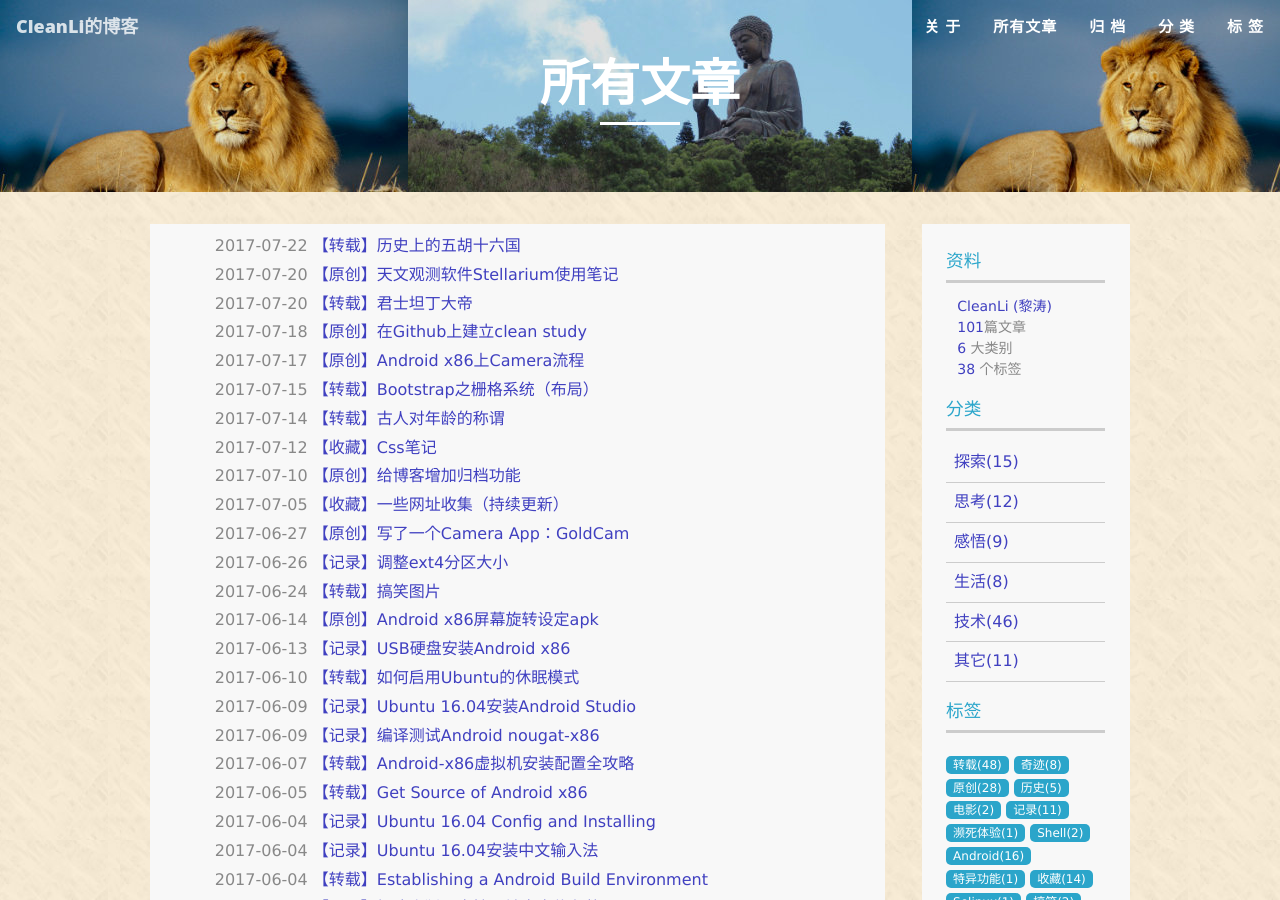
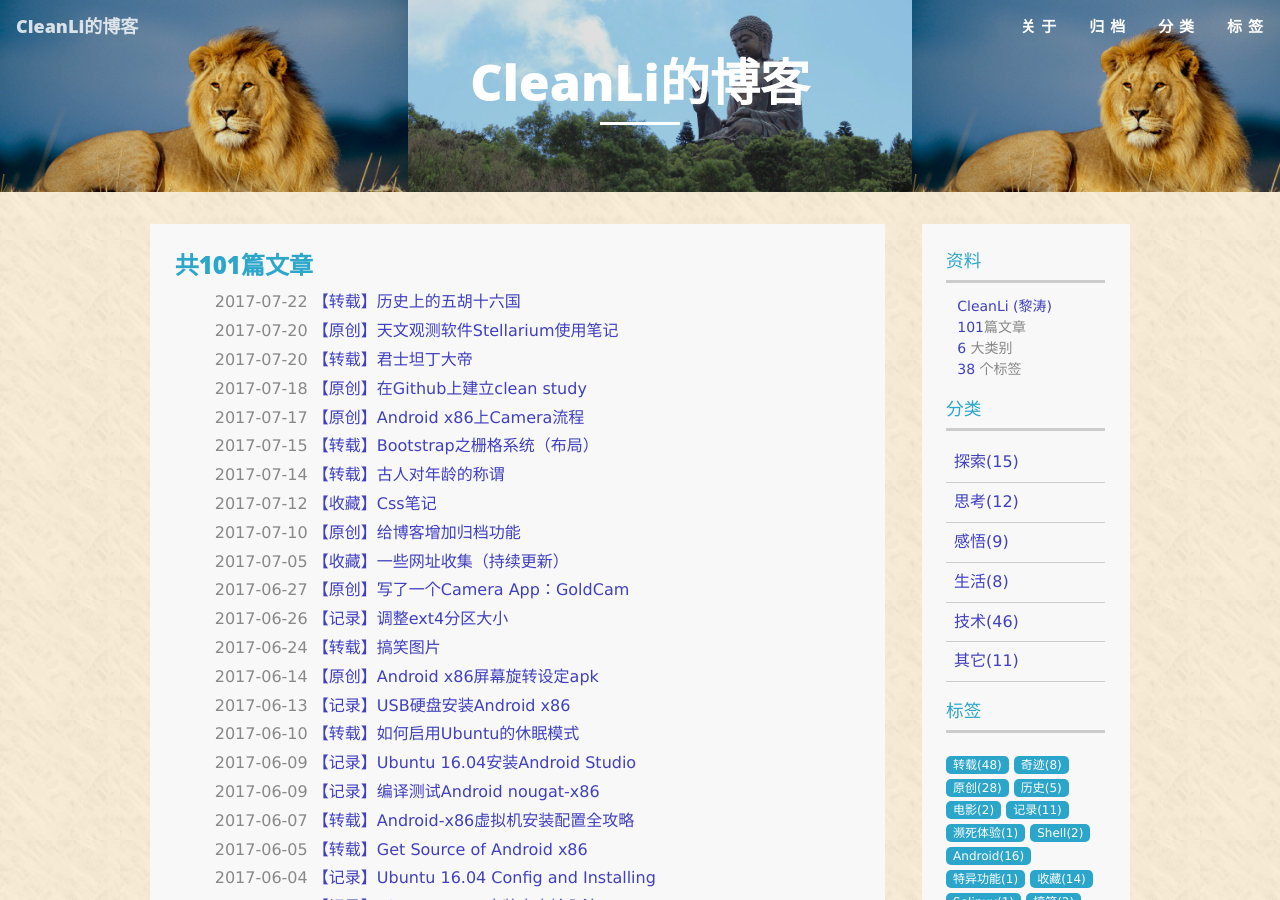
Before and after one commit to cleanli/cleanhome, a Jekyll site: the page built from all_index.html, in a window 1280 px wide and 900 px high. Built offline with Jekyll 4.4.1, drawn with Linux system fonts in a browser that asks for light colours.

Commit message:
update all index

```diff
--- a/all_index.html
+++ b/all_index.html
@@ -1,8 +1,8 @@
 ---
 layout: page
-title: "所有文章"
 header-img: "img/post-bg-02.jpg"
 ---
+<h3 class="index_hint">共{{ site.posts.size }}篇文章</h3>
 <ul>
   {% for post in site.posts %}
       <span class="ai-meta">{{ post.date | date: "%Y-%m-%d" }}</span>
```
